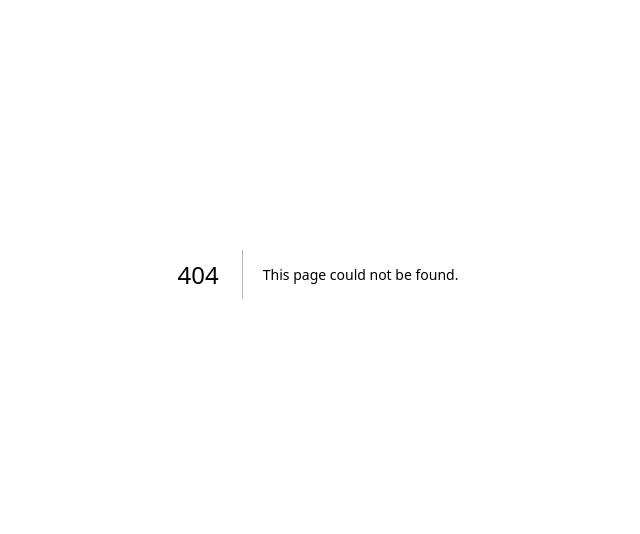
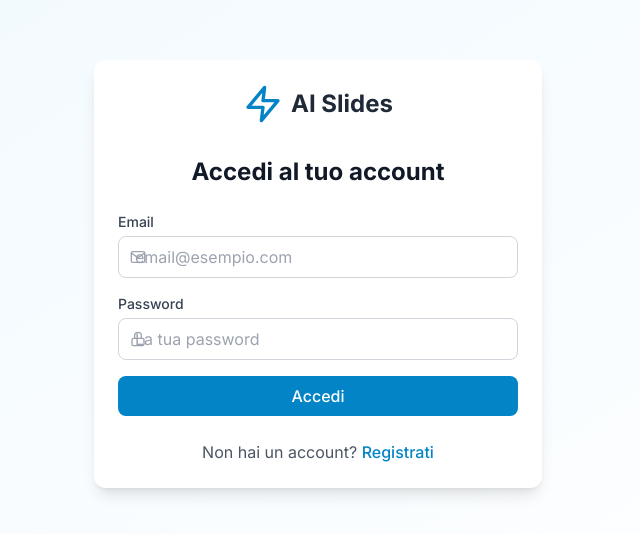
Before and after one commit to papeamadou815-boop/ai-slides-generator, a Next.js app: page /login in a window 1280 px wide. Before the commit this address had no page. Shown: the part 126-660 px from the top of the page, without its empty margins (322-962 px from the left). Built offline with nearby package versions, Linux system fonts and the light colour scheme.

Commit message:
Add login page

```diff
--- /dev/null
+++ b/src/app/login/page.tsx
@@ -0,0 +1,105 @@
+'use client'
+
+import { useState } from 'react'
+import { signIn } from 'next-auth/react'
+import { useRouter } from 'next/navigation'
+import Link from 'next/link'
+import toast from 'react-hot-toast'
+import { FiZap, FiMail, FiLock } from 'react-icons/fi'
+
+export default function LoginPage() {
+  const [email, setEmail] = useState('')
+  const [password, setPassword] = useState('')
+  const [loading, setLoading] = useState(false)
+  const router = useRouter()
+
+  const handleSubmit = async (e: React.FormEvent) => {
+    e.preventDefault()
+    setLoading(true)
+
+    try {
+      const result = await signIn('credentials', {
+        email,
+        password,
+        redirect: false,
+      })
+
+      if (result?.error) {
+        toast.error(result.error)
+      } else {
+        toast.success('Login effettuato!')
+        router.push('/dashboard')
+      }
+    } catch (error) {
+      toast.error('Errore durante il login')
+    } finally {
+      setLoading(false)
+    }
+  }
+
+  return (
+    <div className="min-h-screen flex items-center justify-center bg-gradient-to-br from-primary-50 to-white px-4">
+      <div className="card w-full max-w-md">
+        <div className="flex items-center justify-center gap-2 mb-8">
+          <FiZap className="w-10 h-10 text-primary-600" />
+          <span className="text-2xl font-bold text-gray-800">AI Slides</span>
+        </div>
+
+        <h1 className="text-2xl font-bold text-center text-gray-900 mb-6">
+          Accedi al tuo account
+        </h1>
+
+        <form onSubmit={handleSubmit} className="space-y-4">
+          <div>
+            <label className="block text-sm font-medium text-gray-700 mb-1">
+              Email
+            </label>
+            <div className="relative">
+              <FiMail className="absolute left-3 top-1/2 transform -translate-y-1/2 text-gray-400" />
+              <input
+                type="email"
+                value={email}
+                onChange={(e) => setEmail(e.target.value)}
+                className="input-field pl-10"
+                placeholder="email@esempio.com"
+                required
+              />
+            </div>
+          </div>
+
+          <div>
+            <label className="block text-sm font-medium text-gray-700 mb-1">
+              Password
+            </label>
+            <div className="relative">
+              <FiLock className="absolute left-3 top-1/2 transform -translate-y-1/2 text-gray-400" />
+              <input
+                type="password"
+                value={password}
+                onChange={(e) => setPassword(e.target.value)}
+                className="input-field pl-10"
+                placeholder="La tua password"
+                required
+              />
+            </div>
+          </div>
+
+          <button
+            type="submit"
+            disabled={loading}
+            className="btn-primary w-full py-3 disabled:opacity-50"
+          >
+            {loading ? 'Accesso in corso...' : 'Accedi'}
+          </button>
+        </form>
+
+        <p className="mt-6 text-center text-gray-600">
+          Non hai un account?{' '}
+          <Link href="/register" className="text-primary-600 hover:underline font-medium">
+            Registrati
+          </Link>
+        </p>
+      </div>
+    </div>
+  )
+}
```
